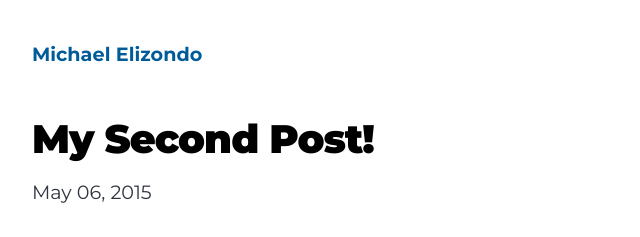
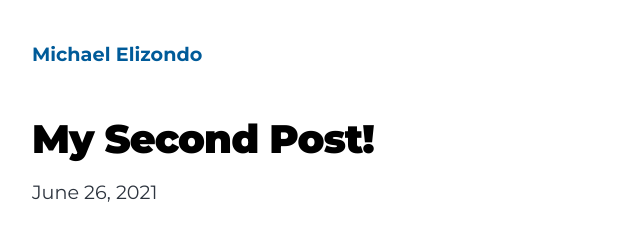
Before and after one commit to mike0312/my-gatsby-site, a Gatsby site: page /my-second-post/ in a window 1280 px wide. Shown: the top 237 px of the page, 292-932 px from the left. Built offline with nearby package versions, Linux system fonts and the light colour scheme; Gatsby itself is replaced by a stand-in of ours.

Commit message:
date on my second post

```diff
--- a/content/blog/my-second-post/index.md
+++ b/content/blog/my-second-post/index.md
@@ -1,6 +1,6 @@
 ---
 title: My Second Post!
-date: "2015-05-06T23:46:37.121Z"
+date: "2021-06-26T23:46:37.121Z"
 ---
 
 Wow! I love blogging so much already.
```
